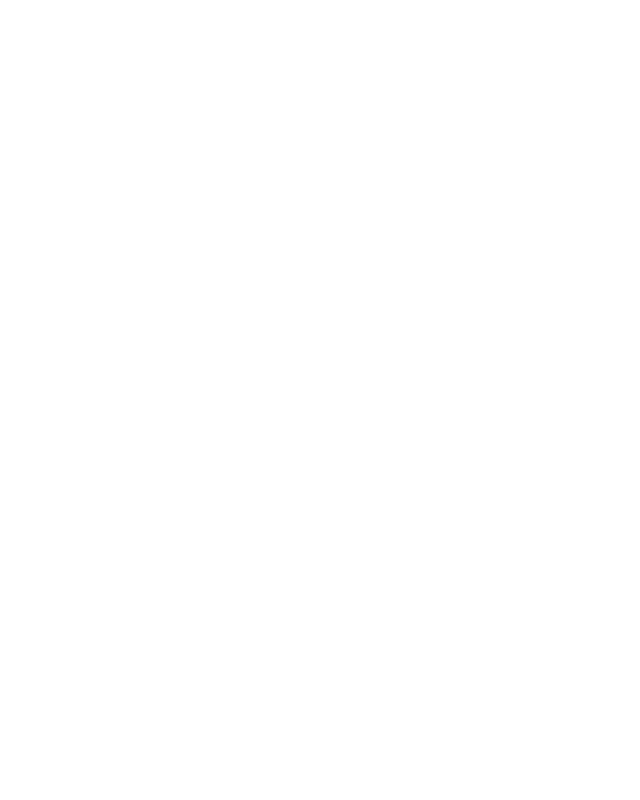
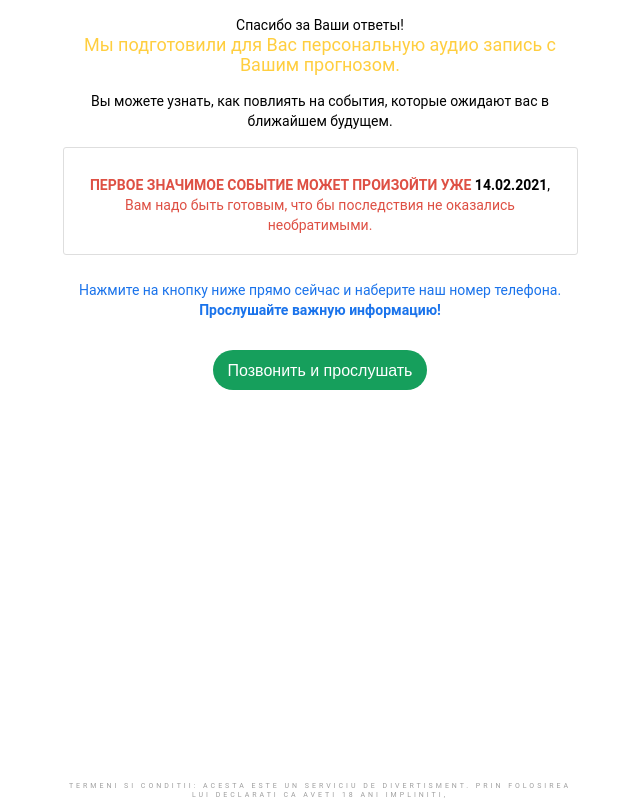
Before and after one commit to teamGro/abc_mobile, a Vue app: page /finish in a window 1280 px wide. Before the commit this address had no page. Shown: the whole page, without its empty margins (320-960 px from the left). Built offline with nearby package versions, Linux system fonts and the light colour scheme.

Commit message:
added audio and last pages

```diff
--- a/package.json
+++ b/package.json
@@ -8,6 +8,7 @@
     "lint": "vue-cli-service lint"
   },
   "dependencies": {
+    "axios": "^0.21.4",
     "core-js": "^3.6.5",
     "vue": "^3.0.0",
     "vue-router": "^4.0.11",
--- a/src/components/BaseQuestion.vue
+++ b/src/components/BaseQuestion.vue
@@ -103,7 +103,14 @@ export default {
   methods: {
     saveAnswer(answer) {
       this.$store.commit('answers', { questionId: this.currentQuestionNormalized.id, answer });
-      this.$router.push({ name: 'question', params: { id: this.$store.state.currentQuestionId } });
+
+      if (!this.$route.params.id || this.allQuestions > this.$route.params.id) {
+        this.$router.push({ name: 'question', params: { id: this.$store.state.currentQuestionId } });
+      } else {
+        this.$router.push({ name: 'audioMesage' });
+      }
+
+      return false;
     },
     saveDateAnswer() {
       const isFieldsFilled = this.date.find((item) => item.isFilled === false);
@@ -120,7 +127,8 @@ export default {
 
       if (this.allQuestions > this.$route.params.id) {
         this.$router.push({ name: 'question', params: { id: this.$store.state.currentQuestionId } });
-        return true;
+      } else {
+        this.$router.push({ name: 'audioMesage' });
       }
 
       return false;
--- /dev/null
+++ b/src/pages/LastPage.vue
@@ -0,0 +1,167 @@
+<template>
+  <div class="container container__last-page" :class="{'data-loaded': !dataLoaded}">
+    <div class="text">
+      <p>Спасибо за Ваши ответы!</p>
+      <p class="text__yellow">
+        Мы подготовили для Вас персональную аудио запись с Вашим прогнозом.
+      </p>
+    </div>
+
+    <p class="text">
+      Вы можете узнать, как повлиять на события, которые ожидают вас в ближайшем будущем.
+    </p>
+
+    <div class="text text_bordered">
+      <span class="text__red text__upper">Первое значимое событие может произойти уже </span>
+      <b>14.02.2021</b>,
+      <span class="text__red">
+        Вам надо быть готовым, что бы последствия не оказались необратимыми.
+      </span>
+    </div>
+
+    <p class="text text_blue">
+      Нажмите на кнопку ниже прямо сейчас и наберите наш номер телефона.<br>
+      <b>Прослушайте важную информацию!</b>
+    </p>
+
+    <div class="call-btn-wrapper">
+      <button class="call-btn" @click="loadData">Позвонить и прослушать</button>
+    </div>
+
+    <div v-if="dataLoaded" class="text">
+      <ul>
+        <li>Имя: <b>{{ serverResponse.name }}</b></li>
+        <li>Пол: <b>{{ serverResponse.gender }}</b></li>
+        <li>Вес: <b>{{ serverResponse.mass }}</b></li>
+        <li>Рост: <b>{{ serverResponse.height }}</b></li>
+        <li>Цвет волос: <b>{{ serverResponse.hair_color }}</b></li>
+        <li>Дата рождения: <b>{{ serverResponse.birth_year }}</b></li>
+        <li>Фильмы:
+          <button type="button" v-if="!isShowFilms" @click.prevent="showFilms">Показать</button>
+          <b v-for="item in filmsTitle" :key="item.title">
+            "{{ item }}" <br>
+          </b>
+        </li>
+      </ul>
+    </div>
+
+    <p class="footer">
+      TERMENI SI CONDITII: ACESTA ESTE UN SERVICIU DE DIVERTISMENT.
+      PRIN FOLOSIREA LUI DECLARATI CA AVETI 18 ANI IMPLINITI,
+    </p>
+  </div>
+</template>
+
+<script>
+import axios from 'axios';
+
+export default {
+  data() {
+    return {
+      dataLoaded: false,
+      isShowFilms: false,
+      filmsTitle: [],
+    };
+  },
+  computed: {
+    serverResponse() {
+      return this.$store.state.serverResponse;
+    },
+  },
+  methods: {
+    loadData() {
+      axios.get('https://swapi.dev/api/people/1/')
+        .then((response) => {
+          this.$store.commit('loadData', response.data);
+          this.dataLoaded = true;
+        })
+        .catch(() => {});
+    },
+    showFilms() {
+      const requests = this.serverResponse.films.map((url) => axios.get(url));
+      Promise.all(requests)
+        .then((responses) => responses.forEach(
+          (response) => {
+            this.filmsTitle.push(response.data.title);
+            this.isShowFilms = true;
+          },
+        ));
+    },
+  },
+};
+</script>
+
+<style lang="less">
+  .container__last-page {
+    display: flex;
+    flex-direction: column;
+  }
+
+  .data-loaded {
+    height: 100vh;
+  }
+
+  .text {
+    margin-bottom: 16px;
+    text-align: center;
+    line-height: 20px;
+
+    &_bordered {
+      padding: 27px 22px 19px;
+      margin-bottom: 25px;
+      border: 1px solid #DEDEDE;
+      border-radius: 3px;
+    }
+
+    &_blue {
+      margin-bottom: 30px;
+      color: #1A73EB;
+    }
+
+    &__yellow {
+      color: #FFCE3F;
+      font-size: 18px;
+    }
+
+    &__red {
+      color: #DE5044;
+    }
+
+    &__upper {
+      text-transform: uppercase;
+      font-weight: bold;
+    }
+  }
+
+  .call-btn-wrapper {
+    display: flex;
+    justify-content: center;
+    margin-bottom: 20px;
+  }
+
+  .call-btn {
+    border: none;
+    padding: 10.5px 15px;
+    background: #169F5C;
+    border-radius: 50px;
+
+    color: #fff;
+    font-size: 16px;
+    line-height: 19px;
+  }
+
+  .footer {
+    flex-grow: 1;
+    margin-top: auto;
+    display: flex;
+    align-items: flex-end;
+    justify-content: center;
+
+    font-size: 7px;
+    line-height: 9px;
+    text-align: center;
+    letter-spacing: 3px;
+    text-transform: uppercase;
+    color: #9D9D9D;
+  }
+</style>
--- /dev/null
+++ b/src/pages/NotFoundPage.vue
@@ -0,0 +1,14 @@
+<template>
+  <div class="container">
+    <p>
+      Страница не найдена
+      <router-link :to="{name: 'main'}">Перейти на главную</router-link>
+    </p>
+  </div>
+</template>
+
+<script>
+export default {
+
+};
+</script>
--- a/src/pages/RecordAudioMessagePage.vue
+++ b/src/pages/RecordAudioMessagePage.vue
@@ -1,11 +1,120 @@
 <template>
-  <div class="container">
-    <img src="/img/microphone.svg" alt="">
+  <div class="container audio">
+    <div class="audio__mic-wrapper">
+      <img class="audio__mic" src="/img/microphone.svg" alt="">
+
+      <svg class="spinner" width="128" height="128">
+        <circle class="path" cx="64" cy="64" r="60" fill="none" stroke-width="8"></circle>
+      </svg>
+    </div>
+
+    <div class="audio__text-wrapper">
+      <p class="audio__progress-wrapper">
+        <span class="audio__progress">{{ progress }}</span>
+        <span>%</span>
+      </p>
+      <p class="audio__text">Запись аудиосообщения</p>
+    </div>
+
   </div>
 </template>
 
 <script>
 export default {
+  data() {
+    return {
+      progress: 0,
+    };
+  },
+  computed: {
 
+  },
+  created() {
+    const self = this;
+    const timer = setInterval(() => {
+      self.progress += 1;
+      if (self.progress === 100) {
+        clearInterval(timer);
+        self.$router.push({ name: 'last' });
+      }
+    }, 50);
+  },
 };
 </script>
+
+<style lang="less">
+.spinner {
+  z-index: 2;
+  position: absolute;
+  top: -4px;
+  left: -4px;
+  transform: rotate(-90deg);
+
+  & .path {
+    stroke: #FFCE3F;
+    stroke-linecap: round;
+    animation: dash 5s linear;
+  }
+
+}
+
+@keyframes rotate {
+  100% {
+    transform: rotate(360deg);
+  }
+}
+
+@keyframes dash {
+  0% {
+    stroke-dasharray: 1, 384;
+  }
+  100% {
+    stroke-dasharray: 384 1;
+  }
+}
+
+  .audio {
+    height: 100vh;
+    display: flex;
+    justify-content: center;
+    align-items: center;
+    flex-direction: column;
+
+    &__mic-wrapper {
+      position: relative;
+
+      border-radius: 50%;
+      margin-bottom: 38px;
+      width: 124px;
+      height: 124px;
+      display: flex;
+      align-items: center;
+      justify-content: center;
+
+      background-color: #FCF9DF;
+      box-sizing: border-box;
+    }
+
+    &__text-wrapper {
+      display: flex;
+      flex-direction: column;
+
+      font-weight: 300;
+      letter-spacing: 0.1em;
+      color: #202024;
+    }
+
+    &__progress-wrapper {
+      margin-bottom: 20px;
+
+      font-size: 30px;
+      line-height: 35px;
+      text-align: center;
+    }
+
+    &__text {
+      font-size: 16px;
+      line-height: 19px;
+    }
+  }
+</style>
--- a/src/router/index.js
+++ b/src/router/index.js
@@ -1,6 +1,9 @@
 import { createRouter, createWebHistory } from 'vue-router';
 import MainPage from '@/pages/MainPage.vue';
 import Question from '@/pages/QuestionPage.vue';
+import RecordAudioMessage from '@/pages/RecordAudioMessagePage.vue';
+import LastPage from '@/pages/LastPage.vue';
+import NotFoundPage from '@/pages/NotFoundPage.vue';
 
 const history = createWebHistory();
 const routes = [
@@ -14,6 +17,21 @@ const routes = [
     path: '/question/:id',
     component: Question,
   },
+  {
+    name: 'audioMesage',
+    path: '/audio',
+    component: RecordAudioMessage,
+  },
+  {
+    name: 'last',
+    path: '/finish',
+    component: LastPage,
+  },
+  {
+    name: 'notFound',
+    path: '/:notFound(.*)',
+    component: NotFoundPage,
+  },
 ];
 
 const router = createRouter({
--- a/src/store/index.js
+++ b/src/store/index.js
@@ -71,6 +71,7 @@ export default createStore({
         alt: 'Эксперт №3',
       },
     ],
+    serverResponse: null,
   },
   mutations: {
     answers(state, { questionId, answer }) {
@@ -89,6 +90,9 @@ export default createStore({
     userAge(state, userAge) {
       state.userAge = userAge;
     },
+    loadData(state, data) {
+      state.serverResponse = data;
+    },
   },
   getters: {
     currentQuestion(state) {
@@ -98,8 +102,4 @@ export default createStore({
       return state.questions.length;
     },
   },
-  actions: {
-  },
-  modules: {
-  },
 });
```
Also changed, not shown: 1 other file (tests, documents, lock files or other folders).
